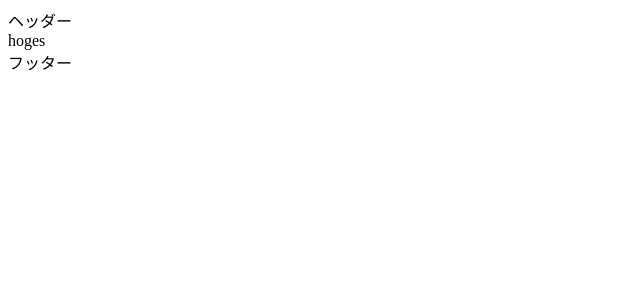
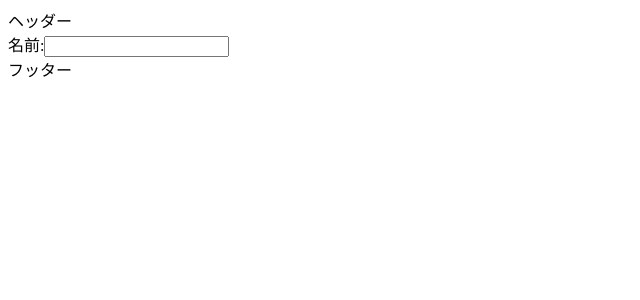
Before and after one commit to kingkazuma7/sousou-dev, a Nuxt app: page / in a window 1280 px wide. Shown: the top 300 px of the page, without its empty margins (0-640 px from the left). Built offline with nearby package versions, Linux system fonts and the light colour scheme.

Commit message:
ref 双方向バインディング

```diff
--- a/components/todo/todo.vue
+++ b/components/todo/todo.vue
@@ -1,11 +1,12 @@
 <script setup>
-  defineProps({
-    text: String
-  })
+import { ref } from  "vue";
+const name = ref('');
 </script>
 
 <template>
   <div>
-    {{ text }}
+    <label for="name">名前:</label>
+    <input type="text" name="name" id="" v-model="name">
+    {{ name }}
   </div>
 </template>
```
